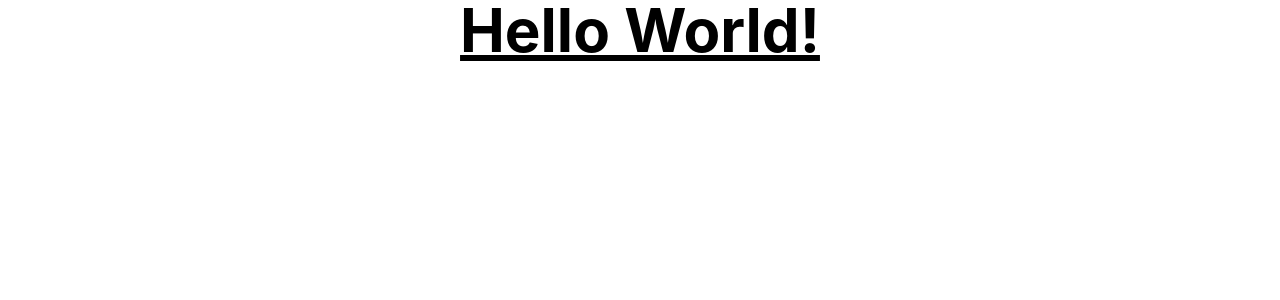
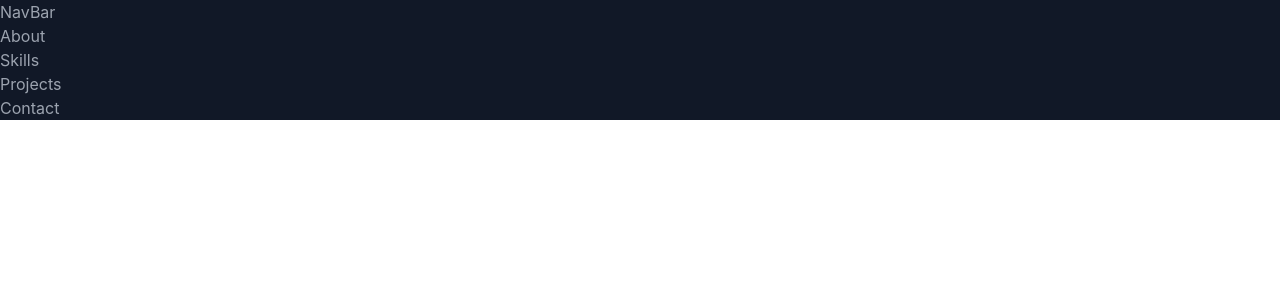
Before and after one commit to AlexandroM1234/Portfolio, a React (Create React App) app in the folder my-portfolio/: page / in a window 1280 px wide. Shown: the top 300 px of the page. Built offline with nearby package versions, Linux system fonts and the light colour scheme.

Commit message:
React components setup

```diff
--- a/my-portfolio/src/App.js
+++ b/my-portfolio/src/App.js
@@ -1,7 +1,17 @@
+import About from "./Components/About";
+import Contact from "./Components/Contact";
+import NavBar from "./Components/NavBar";
+import Projects from "./Components/Projects";
+import Skills from "./Components/Skills";
+
 function App() {
   return (
-    <main className="flex justify-center underline">
-      <h1 className="text-6xl font-bold">Hello World!</h1>
+    <main className="text-gray-400 bg-gray-900 body-font">
+      <NavBar />
+      <About />
+      <Skills />
+      <Projects />
+      <Contact />
     </main>
   );
 }
--- a/my-portfolio/src/Components/About.jsx
+++ b/my-portfolio/src/Components/About.jsx
@@ -0,0 +1,7 @@
+import React from "react";
+
+const About = () => {
+  return <div>About</div>;
+};
+
+export default About;
--- a/my-portfolio/src/Components/Contact.jsx
+++ b/my-portfolio/src/Components/Contact.jsx
@@ -0,0 +1,7 @@
+import React from "react";
+
+const Contact = () => {
+  return <div>Contact</div>;
+};
+
+export default Contact;
--- a/my-portfolio/src/Components/NavBar.jsx
+++ b/my-portfolio/src/Components/NavBar.jsx
@@ -0,0 +1,7 @@
+import React from "react";
+
+const NavBar = () => {
+  return <div>NavBar</div>;
+};
+
+export default NavBar;
--- a/my-portfolio/src/Components/Projects.jsx
+++ b/my-portfolio/src/Components/Projects.jsx
@@ -0,0 +1,7 @@
+import React from "react";
+
+const Projects = () => {
+  return <div>Projects</div>;
+};
+
+export default Projects;
--- a/my-portfolio/src/Components/Skills.jsx
+++ b/my-portfolio/src/Components/Skills.jsx
@@ -0,0 +1,7 @@
+import React from "react";
+
+const Skills = () => {
+  return <div>Skills</div>;
+};
+
+export default Skills;
```
